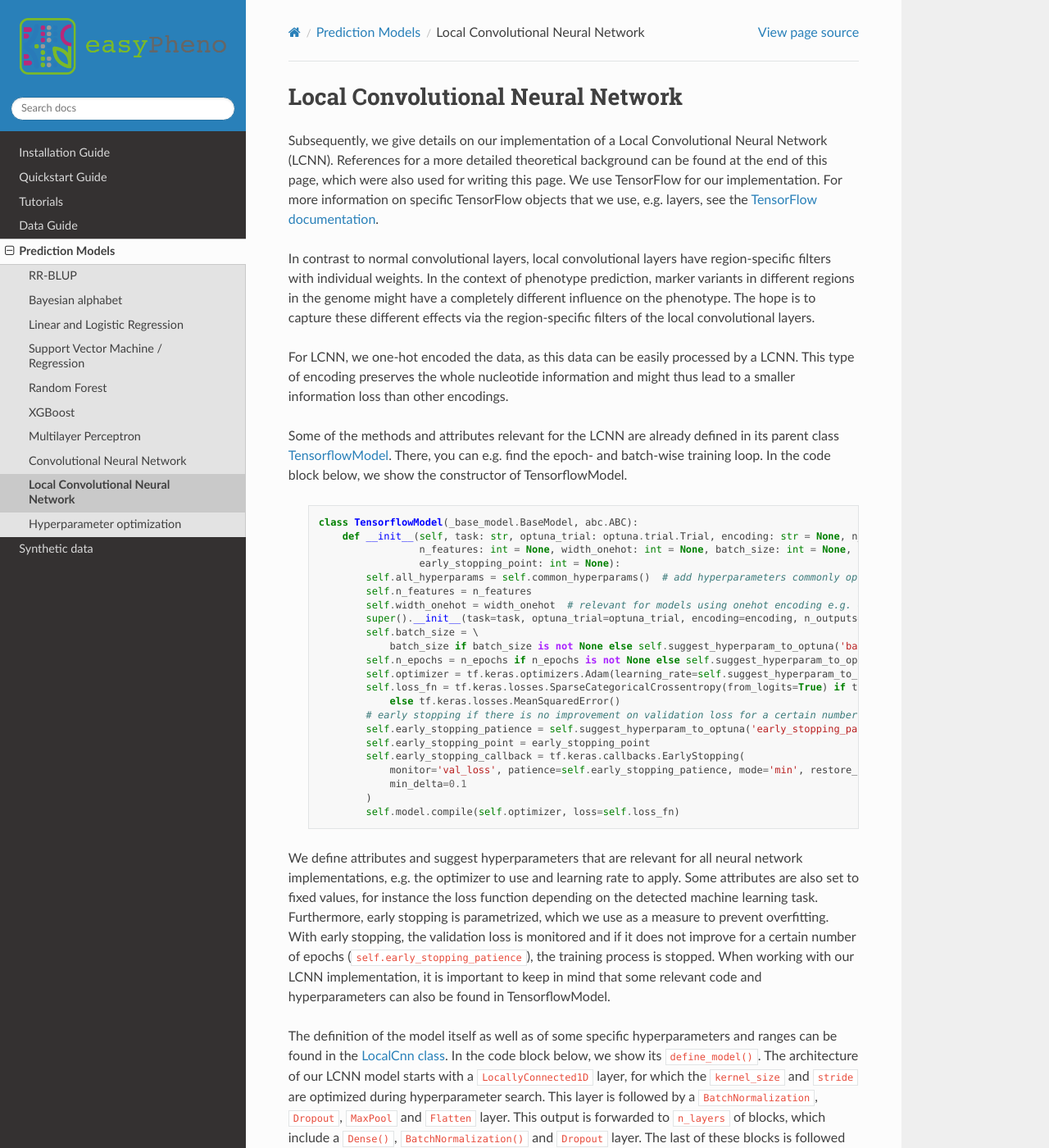
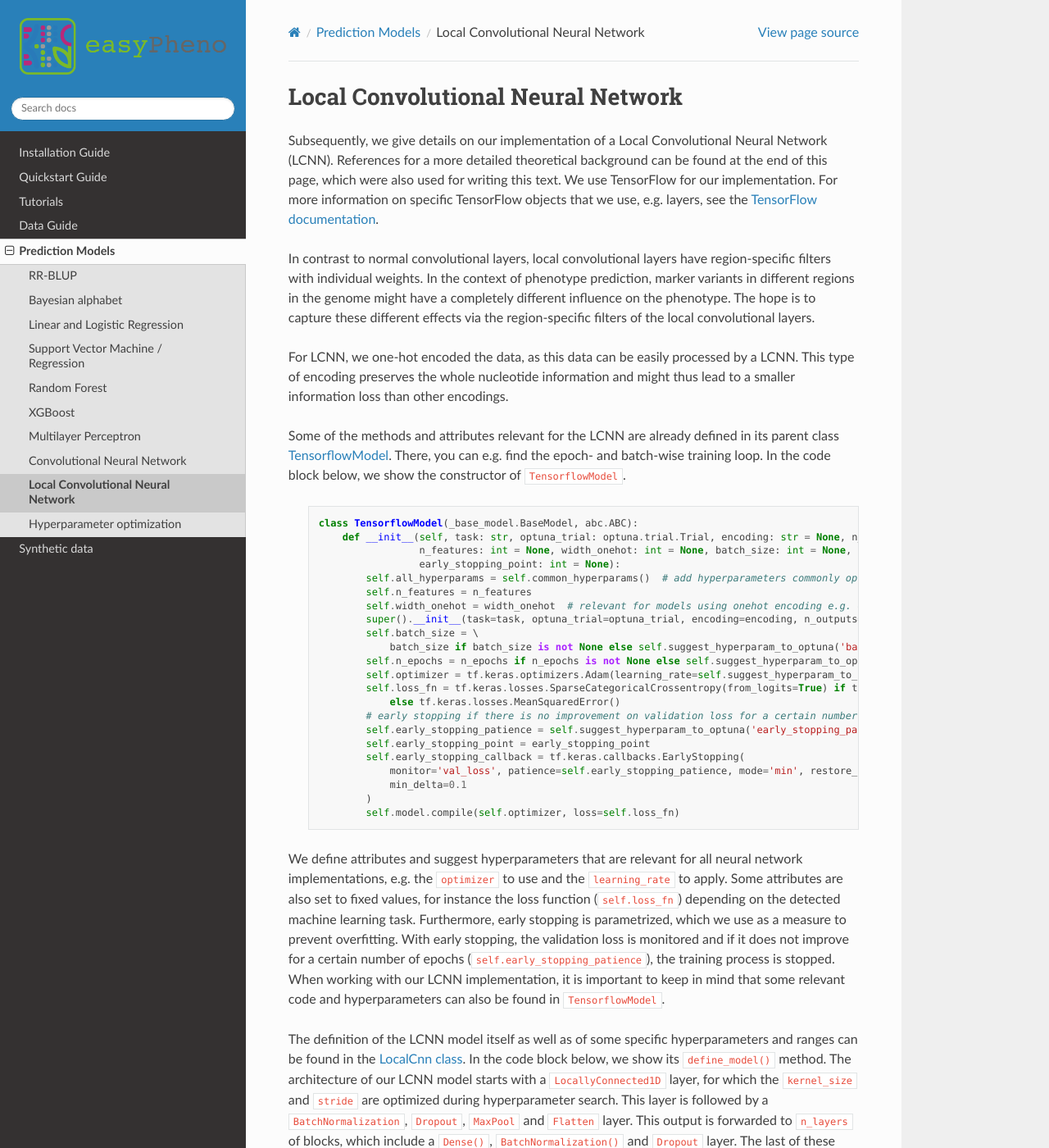
Before and after one commit to grimmlab/easyPheno, a Sphinx documentation site: the page built from docs/source/models/localcnn.rst, in a window 1280 px wide and 1400 px high. Shown: the whole window at 82% size. Built offline with Sphinx 7.4.7 and the Read the Docs theme 2.0.0, drawn with Linux system fonts in a browser that asks for light colours; pages that are not in the unit, such as notebooks, are missing from menus.

Commit message:
Update localcnn.rst

```diff
--- a/docs/source/models/localcnn.rst
+++ b/docs/source/models/localcnn.rst
@@ -1,7 +1,7 @@
 Local Convolutional Neural Network
 =============================================
 Subsequently, we give details on our implementation of a Local Convolutional Neural Network (LCNN).
-References for a more detailed theoretical background can be found at the end of this page, which were also used for writing this page.
+References for a more detailed theoretical background can be found at the end of this page, which were also used for writing this text.
 We use TensorFlow for our implementation. For more information on specific TensorFlow objects that we use,
 e.g. layers, see the `TensorFlow documentation <https://www.tensorflow.org/api_docs/python/tf>`_.
 
@@ -13,7 +13,7 @@ For LCNN, we one-hot encoded the data, as this data can be easily processed by a
 This type of encoding preserves the whole nucleotide information and might thus lead to a smaller information loss than other encodings.
 
 Some of the methods and attributes relevant for the LCNN are already defined in its parent class `TensorflowModel <https://github.com/grimmlab/easyPheno/blob/main/easypheno/model/_tensorflow_model.py>`_.
-There, you can e.g. find the epoch- and batch-wise training loop. In the code block below, we show the constructor of TensorflowModel.
+There, you can e.g. find the epoch- and batch-wise training loop. In the code block below, we show the constructor of ``TensorflowModel``.
 
     .. code-block::
 
@@ -41,15 +41,15 @@ There, you can e.g. find the epoch- and batch-wise training loop. In the code bl
                 self.model.compile(self.optimizer, loss=self.loss_fn)
 
 We define attributes and suggest hyperparameters that are relevant for all neural network implementations,
-e.g. the optimizer to use and learning rate to apply.
-Some attributes are also set to fixed values, for instance the loss function depending on the detected machine learning task.
+e.g. the ``optimizer`` to use and the ``learning_rate`` to apply.
+Some attributes are also set to fixed values, for instance the loss function (``self.loss_fn``) depending on the detected machine learning task.
 Furthermore, early stopping is parametrized, which we use as a measure to prevent overfitting. With early stopping,
 the validation loss is monitored and if it does not improve for a certain number of epochs (``self.early_stopping_patience``),
 the training process is stopped. When working with our LCNN implementation, it is important to keep in mind
-that some relevant code and hyperparameters can also be found in TensorflowModel.
+that some relevant code and hyperparameters can also be found in ``TensorflowModel``.
 
-The definition of the model itself as well as of some specific hyperparameters and ranges can be found in the `LocalCnn class <https://github.com/grimmlab/easyPheno/blob/main/easypheno/model/cnn.py>`_.
-In the code block below, we show its ``define_model()``. The architecture of our LCNN model starts with a
+The definition of the LCNN model itself as well as of some specific hyperparameters and ranges can be found in the `LocalCnn class <https://github.com/grimmlab/easyPheno/blob/main/easypheno/model/cnn.py>`_.
+In the code block below, we show its ``define_model()`` method. The architecture of our LCNN model starts with a
 ``LocallyConnected1D`` layer, for which the ``kernel_size`` and ``stride`` are optimized during hyperparameter search.
 This layer is followed by a ``BatchNormalization``, ``Dropout``, ``MaxPool`` and ``Flatten`` layer.
 This output is forwarded to ``n_layers`` of blocks, which include a ``Dense()``, ``BatchNormalization()`` and ``Dropout`` layer.
```
